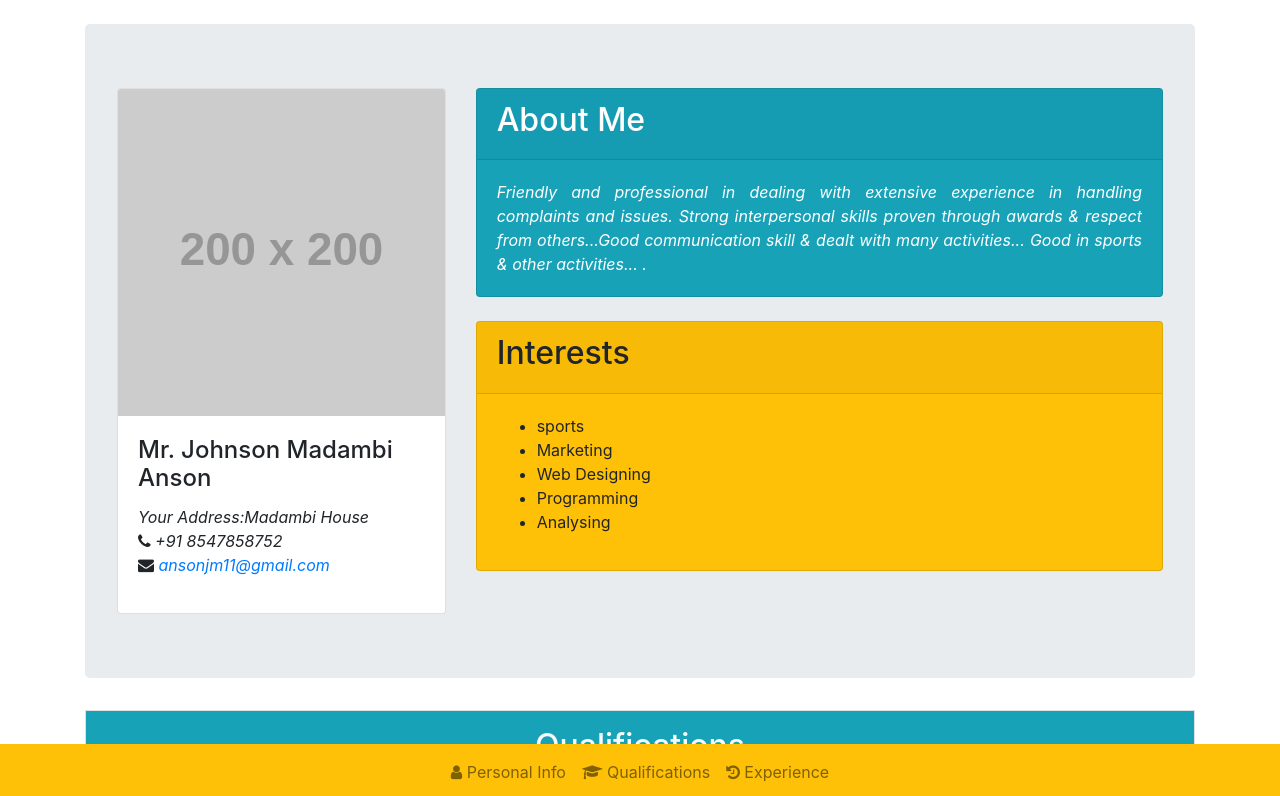
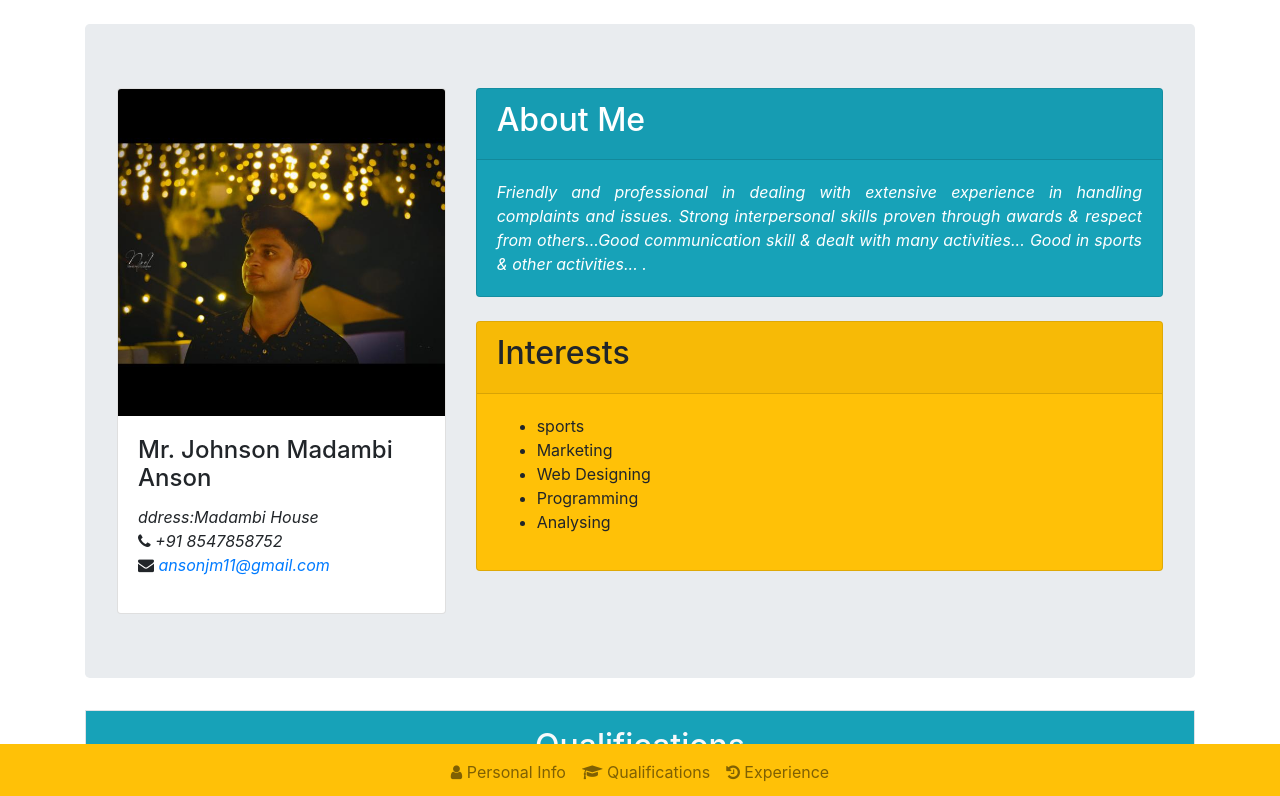
Before and after one commit to Ansonjm/Ansonjm.github.io, a plain HTML site: page index.html in a window 1280 px wide. Shown: the top 796 px of the page. Drawn offline with nearby package versions, Linux system fonts and the light colour scheme; placeholder pictures from the web are drawn by us.

Commit message:
Updated index.html

```diff
--- a/index.html
+++ b/index.html
@@ -4,7 +4,7 @@
 
 <head>
 
-  <title>Your Title</title>
+  <title>JOHNSON MADAMBI ANSON</title>
 
   <meta charset="utf-8">
 
@@ -62,13 +62,13 @@
 
           <div class="card">
 
-            <img class="card-img-top" src="https://via.placeholder.com/200" alt="Card image">
+            <img class="card-img-top" src="ansonjm.jpg" alt="Card image">
 
             <div class="card-body">
 
               <h4 class="card-title">Mr. Johnson Madambi Anson</h4>
 
-              <p class="card-text font-italic">Your Address:Madambi House<br>
+              <p class="card-text font-italic">ddress:Madambi House<br>
 
                 <i class="fa fa-phone"></i> +91 8547858752<br>
 
```
